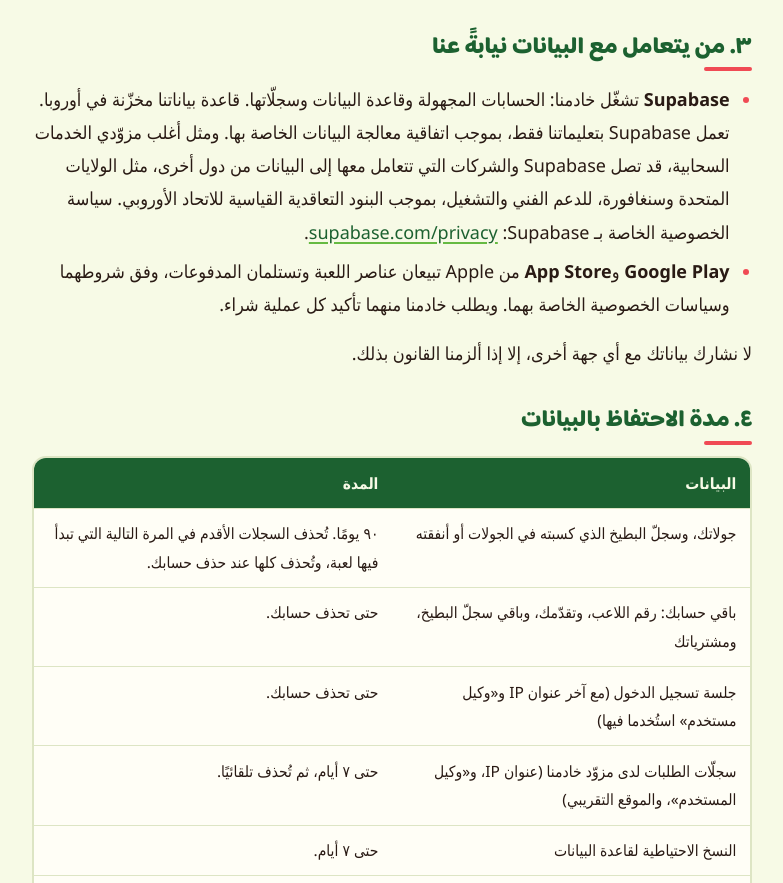
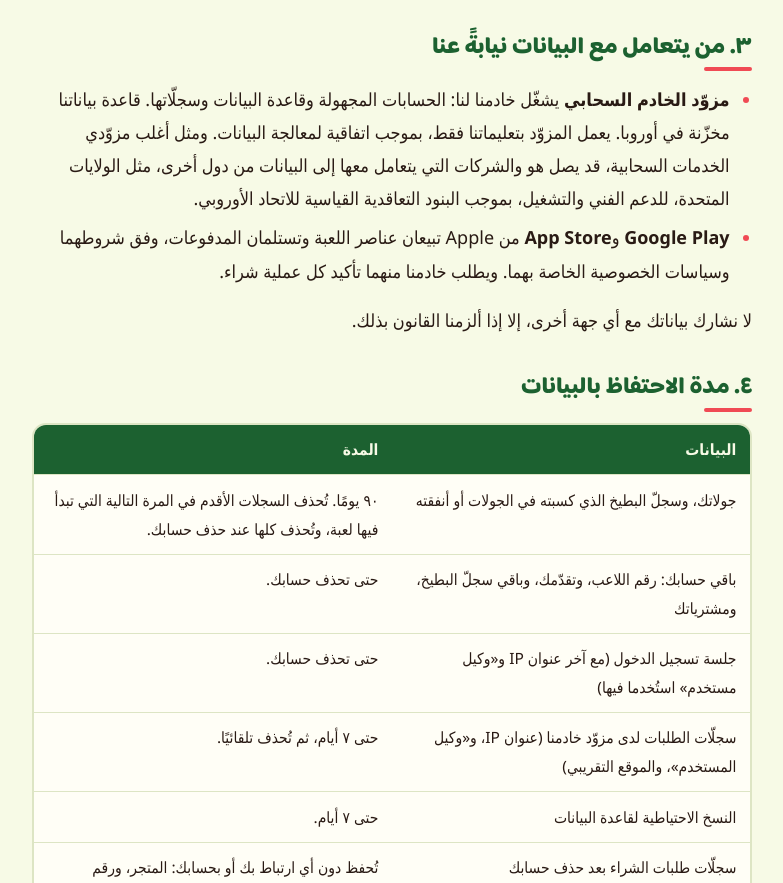
Before and after one commit to youssef-haitham/bateekhman, a plain HTML site: page ar/privacy.html in a window 1280 px wide. Shown: the part 1999-2882 px from the top of the page, without its empty margins (248-1031 px from the left). Drawn offline with Linux system fonts and the light colour scheme.

Commit message:
Privacy policy: the server provider described, not named

```diff
--- a/ar/privacy.html
+++ b/ar/privacy.html
@@ -68,7 +68,7 @@
 </ul>
 <h2>٣. من يتعامل مع البيانات نيابةً عنا</h2>
 <ul>
-<li><strong>Supabase</strong> تشغّل خادمنا: الحسابات المجهولة وقاعدة البيانات وسجلّاتها. قاعدة بياناتنا مخزّنة في أوروبا. تعمل Supabase بتعليماتنا فقط، بموجب اتفاقية معالجة البيانات الخاصة بها. ومثل أغلب مزوّدي الخدمات السحابية، قد تصل Supabase والشركات التي تتعامل معها إلى البيانات من دول أخرى، مثل الولايات المتحدة وسنغافورة، للدعم الفني والتشغيل، بموجب البنود التعاقدية القياسية للاتحاد الأوروبي. سياسة الخصوصية الخاصة بـ Supabase: <a href="https://supabase.com/privacy" rel="noreferrer" dir="ltr">supabase.com/privacy</a>.</li>
+<li><strong>مزوّد الخادم السحابي</strong> يشغّل خادمنا لنا: الحسابات المجهولة وقاعدة البيانات وسجلّاتها. قاعدة بياناتنا مخزّنة في أوروبا. يعمل المزوّد بتعليماتنا فقط، بموجب اتفاقية لمعالجة البيانات. ومثل أغلب مزوّدي الخدمات السحابية، قد يصل هو والشركات التي يتعامل معها إلى البيانات من دول أخرى، مثل الولايات المتحدة، للدعم الفني والتشغيل، بموجب البنود التعاقدية القياسية للاتحاد الأوروبي.</li>
 <li><strong>Google Play</strong> و<strong>App Store</strong> من Apple تبيعان عناصر اللعبة وتستلمان المدفوعات، وفق شروطهما وسياسات الخصوصية الخاصة بهما. ويطلب خادمنا منهما تأكيد كل عملية شراء.</li>
 </ul>
 <p>لا نشارك بياناتك مع أي جهة أخرى، إلا إذا ألزمنا القانون بذلك.</p>
```
Also changed, not shown: privacy.html (+1 -1 lines).
